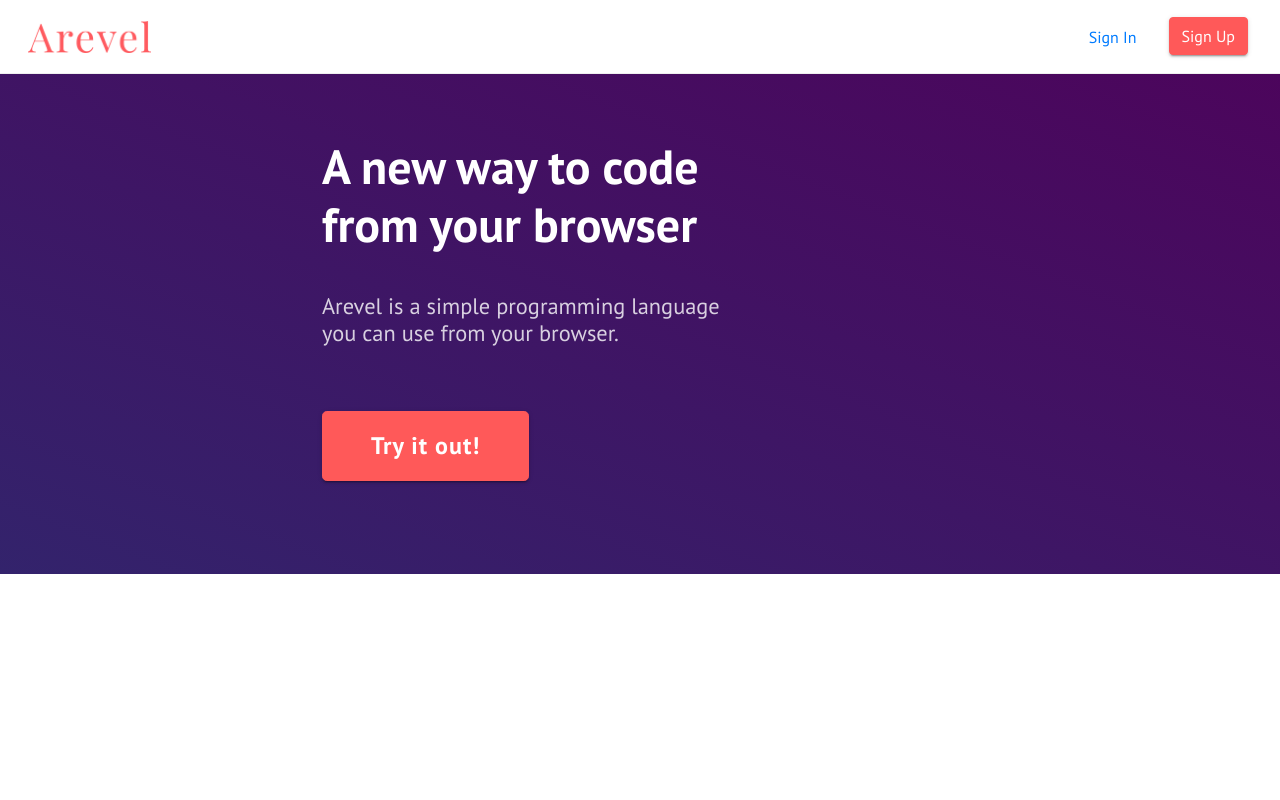
After one commit to Feni/av0, a Django app: template templates/landing.html in a window 1280 px wide. The commit adds this page. Run offline with Django 3.2, Linux system fonts and the light colour scheme; the template is opened without the code that fills it, so the values that code supplies are empty; some libraries are stand-ins or nearby versions.

Commit message:
Created bare bones landing page. Added favicon

```diff
--- a/app.yaml
+++ b/app.yaml
@@ -8,6 +8,10 @@ handlers:
   static_dir: dist/static
 - url: .*
   script: arevel.wsgi.application
+- url: /favicon\.ico
+  static_files: dist/static/img/favicon.ico
+  upload: dist/static/img/favicon\.ico
+
 
 # Only pure Python libraries can be vendored
 # Python libraries that use C extensions can
--- a/arevel/urls.py
+++ b/arevel/urls.py
@@ -1,10 +1,10 @@
 from django.conf.urls import include, url
 from django.contrib import admin
 
-from workspace.views import index, config, ycdemo
+from workspace.views import landing, demo, config, ycdemo
 
 urlpatterns = [
-    url(r'^$', index),
+    url(r'^$', landing),
     url(r'^private/config$', config),
     url(r'^private/admin/', include(admin.site.urls)),
     url(r'^accounts/', include('allauth.urls')),
@@ -12,4 +12,6 @@ urlpatterns = [
 
     url(r'^ycdemo\/?', ycdemo),
 
+    url(r'^demo\/?', demo),
+
 ]
--- a/static/css/main.css
+++ b/static/css/main.css
@@ -2,7 +2,7 @@ html, body {
     font-size: 16px;
     font-family: "Source Sans Pro", "Helevetica", "Roboto", "Arial", sans-serif;
     min-height: 100vh;
-    color: #484848;
+    color: #212529;
 }
 
 #app {
@@ -352,3 +352,47 @@ label.DataLabel {
 .nav-item {
     margin: 0 1rem;
 }
+
+.cover {
+    background: rgba(51,35,108,1);
+    background: -moz-linear-gradient(left, rgba(51,35,108,1) 0%, rgba(76,5,92,1) 100%);
+    background: -webkit-gradient(left top, right top, color-stop(0%, rgba(51,35,108,1)), color-stop(100%, rgba(76,5,92,1)));
+    background: -webkit-linear-gradient(left, rgba(51,35,108,1) 0%, rgba(76,5,92,1) 100%);
+    background: -o-linear-gradient(left, rgba(51,35,108,1) 0%, rgba(76,5,92,1) 100%);
+    background: -ms-linear-gradient(left, rgba(51,35,108,1) 0%, rgba(76,5,92,1) 100%);
+    background: linear-gradient(to right top, rgba(51,35,108,1) 0%, rgba(76,5,92,1) 100%);
+
+
+    width: 100%;
+    min-height: 500px;
+}
+
+.LandingHeader--content {
+    max-width: 700px;
+    margin: 0 auto;
+    color: white;
+    padding: 0 2rem;
+}
+
+.LandingHeader--content h1 {
+    font-weight: 700;
+    font-size: 48px;
+    font-family: 'PT Sans', serif;
+    font-size: 3rem;
+    padding: 4rem 0 .67em 0;
+}
+
+.LandingHeader--content h2 {
+    margin-bottom: 0;
+    max-width: 400px;
+    font-size: 1.4rem;
+    opacity: 0.8;
+}
+
+.LandingBtn--cta {
+    padding: 1rem 3rem;
+    font-weight: bold;
+    font-size: 1.5rem;
+    letter-spacing: 1px;
+    margin: 4rem 0;
+}
--- a/templates/_navbar.html
+++ b/templates/_navbar.html
@@ -1,11 +1,11 @@
 <nav class="navbar navbar-toggleable-md navbar-inverted bg-faded">
     <a class="navbar-brand" href="/" title="Arevel">
-        <img alt="Arevel" src="/static/img/arevel_logo.png" height="24px"/>
+        <img alt="Arevel" src="/static/img/arevel_logo.png" height="24px" id="LogoImg"/>
     </a>
 
     <ul class="navbar-nav pull-right">
 
-        {% if user.is_authenticated %}
+    {% if user.is_authenticated %}
 	    <li class="nav-item">
             <a class="nav-link" href="{% url 'account_logout' %}">Sign Out</a>
         </li>
@@ -16,7 +16,4 @@
 
     </ul>
 
-
-
-
 </nav>
--- a/templates/base.html
+++ b/templates/base.html
@@ -4,19 +4,46 @@
     <title>Arevel</title>
     <meta lang="en_US">
     <meta charset="utf-8">
+    <meta http-equiv="Content-Type" content="text/html; charset=utf-8" />
     <meta name="description" content="">
     <meta name="viewport" content="width=device-width, initial-scale=1">
 
+    {% block seo %}
+    <title>Arevel: A new visual programming language</title>
+    <meta name="description" content="Arevel is a visual programming language in the browser for faster, simpler software development.
+    Create dynamic, flexible programs in a spreadsheet like UI.">
 
+    <meta name="twitter:card" content="Arevel is a new programming language with a spreadsheet-like interface.">
+    <meta name="twitter:site" content="@Arevelapp">
+    <meta name="twitter:title" content="Arevel is a new programming language with a spreadsheet-like interface">
+    <meta name="twitter:description" content="Arevel is a visual programming language in the browser for faster, simpler software development.
+    Create dynamic, flexible programs in a spreadsheet like UI.">
+
+    <meta property="og:title" content=" Arevel is a new programming language with a spreadsheet-like interface" />
+    <meta property="og:url" content="https://www.arevel.com" />
+    <!-- <meta property="og:image" content="https://www.arevel.com/static/img/arevel_logo.png" /> -->   <!-- TODO -->
+    <meta property="og:description" content="Arevel is a visual programming language in the browser for faster, simpler software development.
+    Create dynamic, flexible programs in a spreadsheet like UI." />
+    <meta property="og:site_name" content="Arevel" />
+
+    {% endblock %}
+
+
+    {% block css %}
     <link rel="stylesheet" href="https://maxcdn.bootstrapcdn.com/bootstrap/4.0.0/css/bootstrap.min.css" integrity="sha384-Gn5384xqQ1aoWXA+058RXPxPg6fy4IWvTNh0E263XmFcJlSAwiGgFAW/dAiS6JXm" crossorigin="anonymous">
     <link href="https://fonts.googleapis.com/css?family=Source+Sans+Pro:400,700" rel="stylesheet">
     <link href="https://use.fontawesome.com/releases/v5.0.6/css/all.css" rel="stylesheet">
     <link rel="stylesheet" href="/static/css/main.css">
+    {% endblock %}
+
+    {% block extra_css %}
+    {% endblock %}
 
     <!-- Analytics code -->
     {% if not settings.DEBUG %}
         {% include "_analytics_head.html" %}
     {% endif %}
+
 
 </head>
 <body>
--- /dev/null
+++ b/templates/landing.html
@@ -0,0 +1,30 @@
+{% extends "base.html" %}
+{% block css %}
+    <link rel="stylesheet" href="https://maxcdn.bootstrapcdn.com/bootstrap/4.0.0/css/bootstrap.min.css" integrity="sha384-Gn5384xqQ1aoWXA+058RXPxPg6fy4IWvTNh0E263XmFcJlSAwiGgFAW/dAiS6JXm" crossorigin="anonymous">
+    <!-- <link href="https://use.fontawesome.com/releases/v5.0.6/css/all.css" rel="stylesheet"> -->
+    <link rel="stylesheet" href="/static/css/main.css">
+
+    <link href="https://fonts.googleapis.com/css?family=PT+Sans:400,700" rel="stylesheet">
+    <style>
+        #LogoImg {
+            height: 32px;
+        }
+
+        html, body {
+            font-size: 16px;
+            font-family: "PT Sans", "Helevetica", "Roboto", "Arial", sans-serif;
+        }
+    </style>
+{% endblock %}
+
+
+{% block content %}
+    <div class="LandingHeader cover">
+        <div class="LandingHeader--content">
+            <h1>A new way to code <br> from your browser</h1>
+            <h2>Arevel is a simple programming language you can use from your browser.</h2>
+
+            <a class="btn btn-primary btn-lg LandingBtn--cta" href="/demo">Try it out!</a>
+        </div>
+    </div>
+{% endblock %}
```
Also changed, not shown: templates/index.html (+33 -9 lines), workspace/views.py (+6 -1 lines), static/img/favicon.ico (added).
